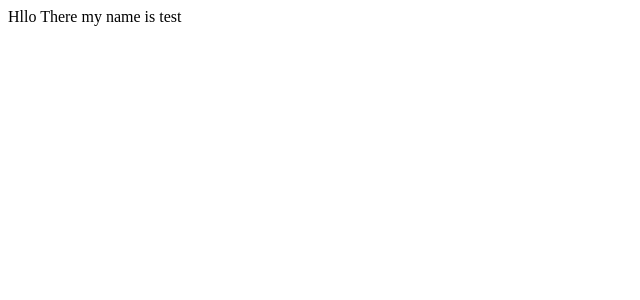
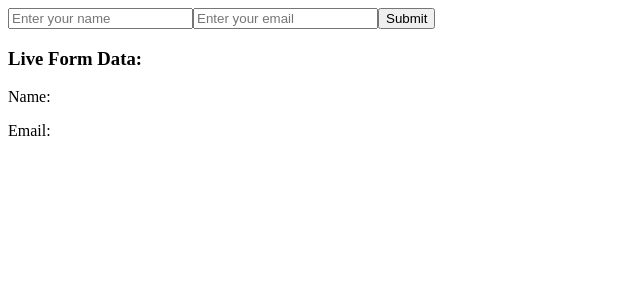
Before and after one commit to jaydipchangani/MERN, a React (Create React App) app in the folder React/my-app/: page / in a window 1280 px wide. Shown: the top 300 px of the page, without its empty margins (0-640 px from the left). Built offline with nearby package versions, Linux system fonts and the light colour scheme; the HTML template or start-up script is replaced by a standard one.

Commit message:
Add FormSave component for form handling and localStorage integration; update Temp component to include it

```diff
--- a/React/my-app/src/Practice/Temp.jsx
+++ b/React/my-app/src/Practice/Temp.jsx
@@ -6,6 +6,7 @@ import API from "./useEffect/API"
 import Clock from "./useEffect/Clock"
 import Window from "./useEffect/Window"
 import TypingEffext from "./useEffect/TypingEffext"
+import FormSave from "./useEffect/FormSave"
 function Temp() {
 
   return (
@@ -15,10 +16,9 @@ function Temp() {
     <ToDo/>
     <ToggleButton/>
     <UserDetailForm/>*/}
-    {/*<API/> <Clock/> <Window/>*/}
-
-    <TypingEffext text="Hello There my name is test" speed={100}/>
-
+    {/*<API/> <Clock/> <Window/>
+    <TypingEffext text="Hello There my name is test" speed={100}/>   */}
+      <FormSave/>
     </div>
   )
 }
--- /dev/null
+++ b/React/my-app/src/Practice/useEffect/FormSave.jsx
@@ -0,0 +1,65 @@
+import React, { useState, useEffect } from 'react';
+
+function FormSave() {
+  const [form, setForm] = useState({
+    name: '',
+    email: ''
+  });
+
+  // Load saved form data on mount
+  useEffect(() => {
+    const savedForm = localStorage.getItem('formData');
+    if (savedForm) {
+      setForm(JSON.parse(savedForm));
+    }
+  }, []);
+
+  // Save to localStorage on every change to form
+  useEffect(() => {
+    localStorage.setItem('formData', JSON.stringify(form));
+  }, [form]);
+
+  const handleChange = (e) => {
+    const { name, value } = e.target;
+    setForm((prevForm) => ({
+      ...prevForm,
+      [name]: value
+    }));
+  };
+
+  const handleSubmit = (e) => {
+    e.preventDefault();
+    console.log('Form submitted:', form);
+    // Optional: clear form and localStorage on submit
+    // setForm({ name: '', email: '' });
+    // localStorage.removeItem('formData');
+  };
+
+  return (
+    <div>
+      <form onSubmit={handleSubmit}>
+        <input
+          type="text"
+          name="name"
+          placeholder="Enter your name"
+          value={form.name}
+          onChange={handleChange}
+        />
+        <input
+          type="email"
+          name="email"
+          placeholder="Enter your email"
+          value={form.email}
+          onChange={handleChange}
+        />
+        <button type="submit">Submit</button>
+      </form>
+
+      <h3>Live Form Data:</h3>
+      <p>Name: {form.name}</p>
+      <p>Email: {form.email}</p>
+    </div>
+  );
+}
+
+export default FormSave;
```
